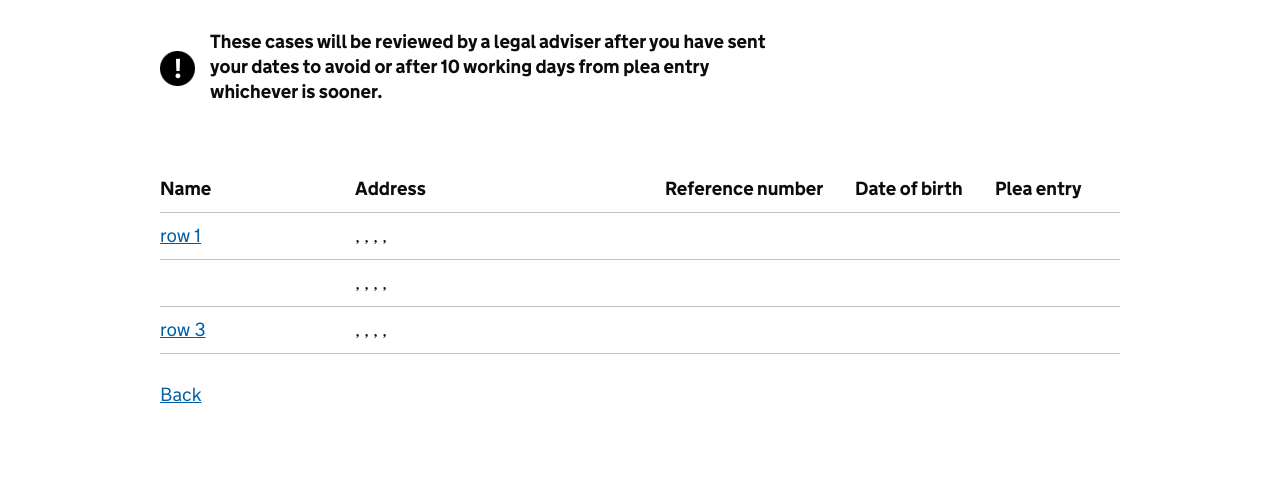
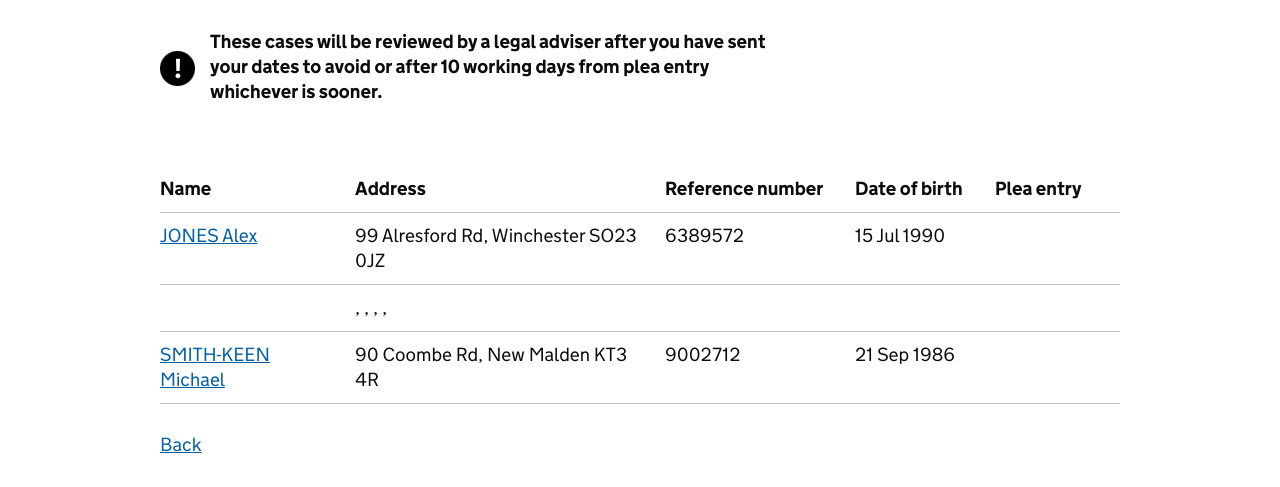
Before and after one commit to blackmonday/atcm-prosecutor, a website: page app/views/prosecutor/add-dates-to-avoid.html in a window 1280 px wide. Shown: the part 284-771 px from the top of the page. Drawn offline with nearby package versions, Linux system fonts and the light colour scheme; files that its build step writes are made by us from their sources; files whose address does not match are found by name.

Commit message:
update content of dates to avoid list

```diff
--- a/app/routes.js
+++ b/app/routes.js
@@ -36,6 +36,7 @@ router.post('/', function (req, res) {
         req.session.data['defendent-first-name'] = "Camilla"
         req.session.data['defendent-last-name'] = "JONES"
         req.session.data['defendent-dob'] = "4 January 1968"
+        req.session.data['defendent-dob-short'] = "4 Jan 1968"
         req.session.data['defendent-age'] = "50"
         req.session.data['defendent-address-line-1'] = "307A Seven Sisters Rd"
         req.session.data['defendent-address-line-2'] = "Harringay"
--- a/app/views/prosecutor/add-dates-to-avoid.html
+++ b/app/views/prosecutor/add-dates-to-avoid.html
@@ -67,10 +67,10 @@
                 </thead>
                 <tbody>
                     <tr>
-                        <th scope="row"><a href="dates-to-avoid.html">row 1</a></th>
-                        <td>{{data['defendent-address-line-1']}}, {{data['defendent-address-line-2']}}, {{data['defendent-address-line-3']}}, {{data['defendent-address-town-or-city']}}, {{data['defendent-address-postcode']}}</td>
-                        <td>{{data['case-reference']}}</td>
-                        <td>{{data['defendent-dob-short']}}</td>
+                        <th scope="row"><a href="dates-to-avoid.html">JONES Alex</a></th>
+                        <td>99 Alresford Rd, Winchester SO23 0JZ</td>
+                        <td>6389572</td>
+                        <td>15 Jul 1990</td>
                         <td>{{data['plea-entry-short']}}</td>
                     </tr>
 
@@ -83,10 +83,10 @@
                     </tr>
 
                     <tr>
-                        <th scope="row"><a href="dates-to-avoid.html">row 3</a></th>
-                        <td>{{data['defendent-address-line-1']}}, {{data['defendent-address-line-2']}}, {{data['defendent-address-line-3']}}, {{data['defendent-address-town-or-city']}}, {{data['defendent-address-postcode']}}</td>
-                        <td>{{data['case-reference']}}</td>
-                        <td>{{data['defendent-dob-short']}}</td>
+                        <th scope="row"><a href="dates-to-avoid.html">SMITH-KEEN Michael </a></th>
+                        <td>90 Coombe Rd, New Malden KT3 4R</td>
+                        <td>9002712</td>
+                        <td>21 Sep 1986</td>
                         <td>{{data['plea-entry-short']}}</td>
                     </tr>
                 </tbody>
```
Also changed, not shown: 1 other file.
